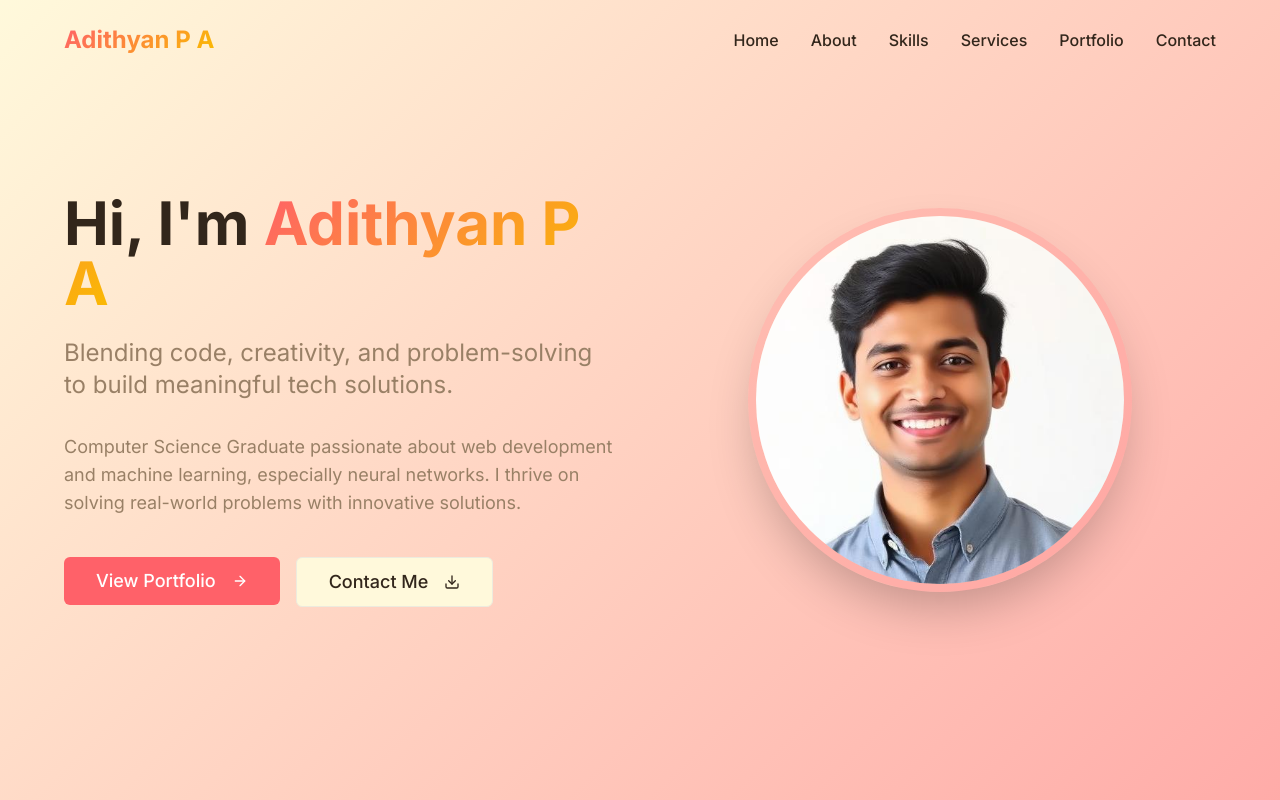
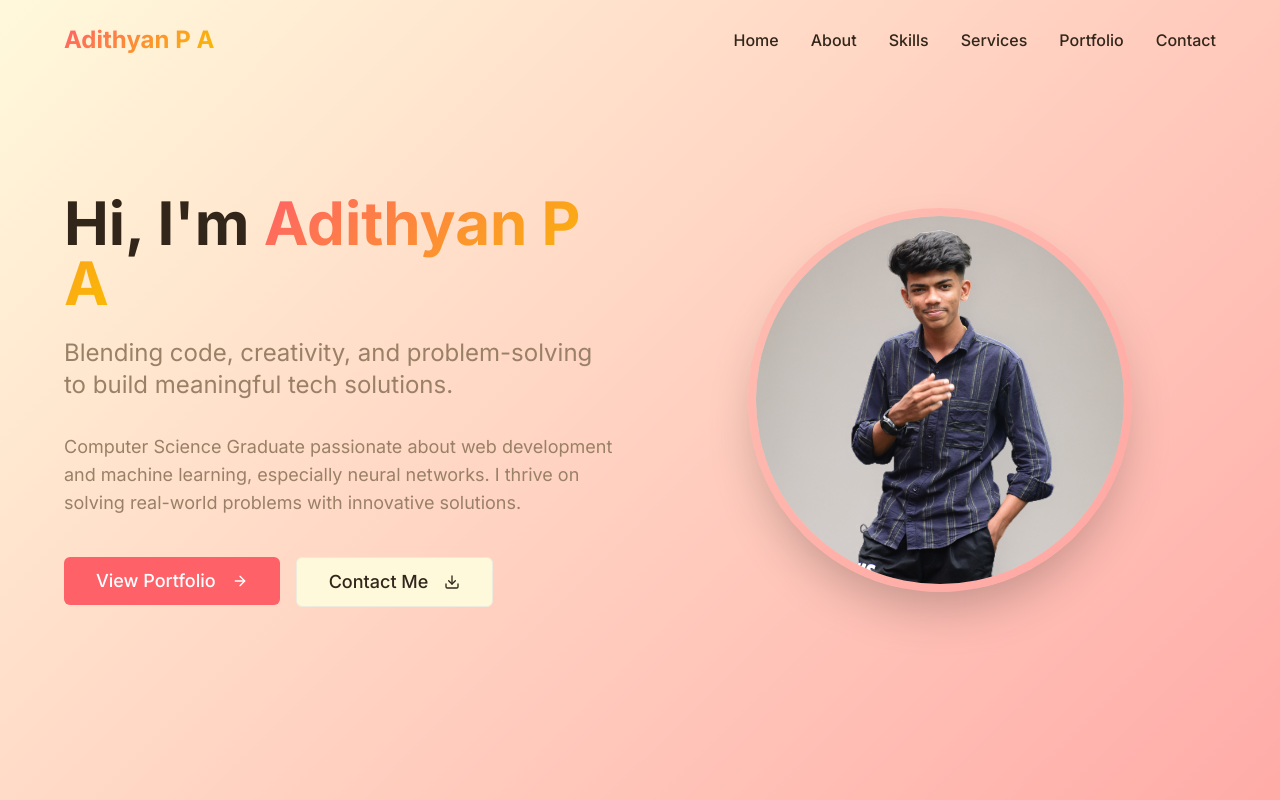
Before and after one commit to adithyan666/adithyan-portfolio-showcase-online, a React (Vite) app: page / in a window 1280 px wide. Shown: the top 800 px of the page. Built offline with nearby package versions, Linux system fonts and the light colour scheme.

Commit message:
Replace profile image
Update the profile image in the About section with the new image provided by the user.

```diff
--- a/src/components/portfolio/About.tsx
+++ b/src/components/portfolio/About.tsx
@@ -1,6 +1,6 @@
 import { Card, CardContent } from "@/components/ui/card";
 import { GraduationCap, Award } from "lucide-react";
-import profileImage from "@/assets/adithyan-profile.jpg";
+const profileImage = "/lovable-uploads/150e9865-5f48-49d7-823e-c242f1bd4bee.png";
 const About = () => {
   return <section id="about" className="section-padding bg-background">
       <div className="container mx-auto">
--- a/src/components/portfolio/Hero.tsx
+++ b/src/components/portfolio/Hero.tsx
@@ -1,6 +1,6 @@
 import { Button } from "@/components/ui/button";
 import { ArrowRight, Download } from "lucide-react";
-import profileImage from "@/assets/adithyan-profile.jpg";
+const profileImage = "/lovable-uploads/150e9865-5f48-49d7-823e-c242f1bd4bee.png";
 
 const Hero = () => {
   const scrollToSection = (sectionId: string) => {
```
Also changed, not shown: public/lovable-uploads/150e9865-5f48-49d7-823e-c242f1bd4bee.png (added).
